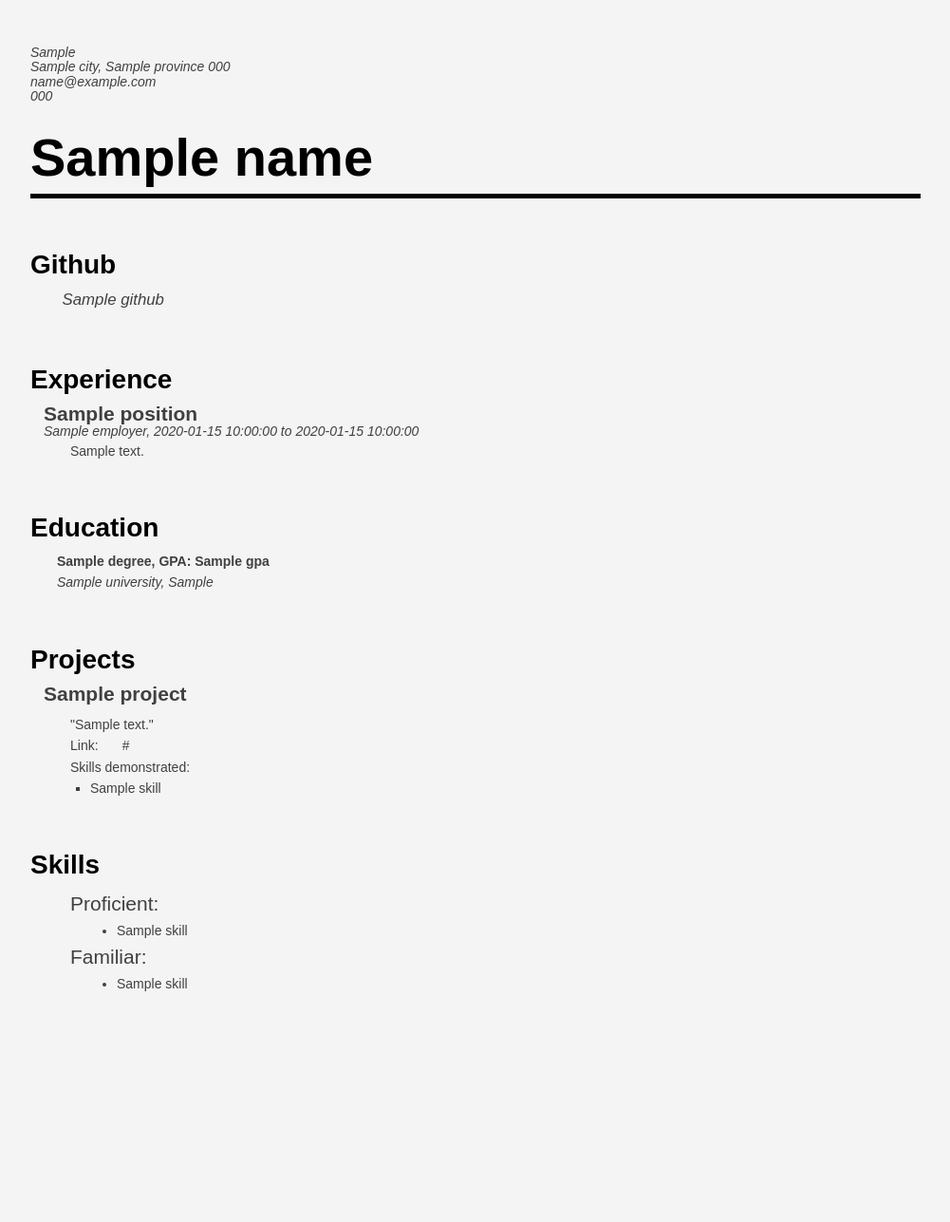
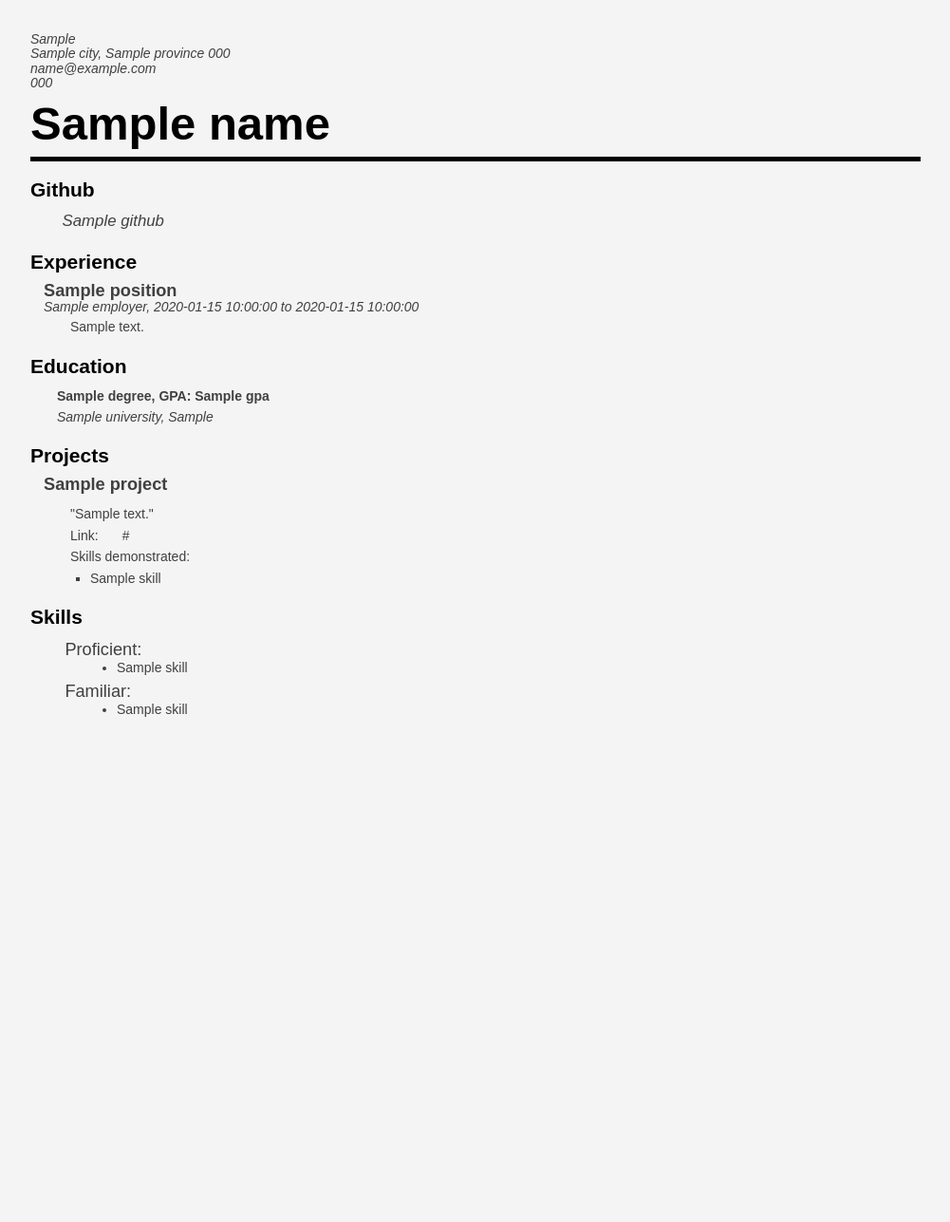
Before and after one commit to sixChar/resume-builder, a Flask app: template templates/resume.html in a window 1280 px wide. Shown: the top 1287 px of the page at 95% size, without its empty margins (30-1031 px from the left). Run offline with Flask 3, Linux system fonts and the light colour scheme; the template is opened without the code that fills it: most values are stand-ins (such as "Sample title", 1, 10 or a date in 2020).

Commit message:
Edited the resume style so the result fits a single page.

```diff
--- a/static/styles/resume.css
+++ b/static/styles/resume.css
@@ -34,14 +34,13 @@ body {
 
 
 .resume-header {
-    padding-top: 2em;
+    padding-top: 1em;
     border-bottom: 5px black solid;
 }
 
 .resume-name {
-    font-size: 4em;
+    font-size: 3.5em;
     line-height: 1em;
-    margin-top: 0.5em;
     color: black;
 }
 
@@ -54,12 +53,12 @@ body {
 
 .section-title {
     color: black;
-    font-size: 2em;
-    line-height: 1em;
+    font-size: 1.5em;
+    line-height: 0.9em;
 }
 
 .section {
-    margin-top: 4em;
+    margin-top: 1.5em;
 }
 
 .education-degree {
@@ -79,7 +78,7 @@ body {
 }
 
 .list-title {
-    font-size: 1.5em;
+    font-size: 1.3em;
     line-height: 1.1em;
 }
 
@@ -123,11 +122,12 @@ body {
 }
 
 .skills-title {
-    font-size: 1.5em;
+    font-size: 1.3em;
     margin-left: 2em;
 }
 
 .skills-list {
+    margin-top: -0.5em;
     margin-left: 3em;
     display: flex;
     flex-wrap: wrap;
```
